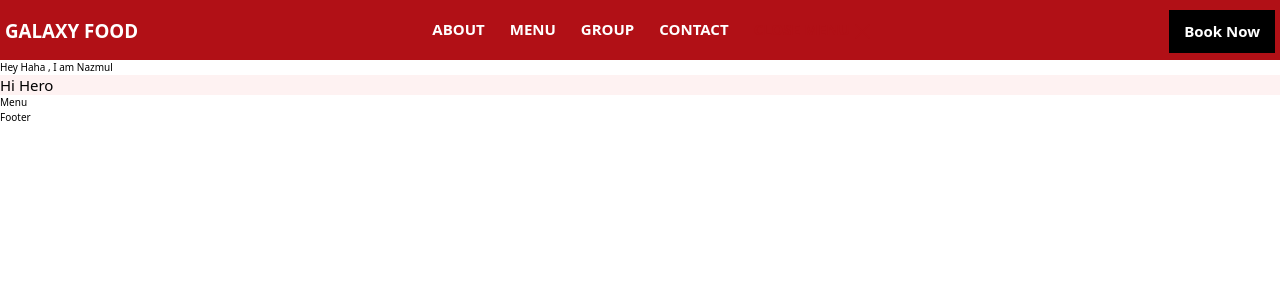
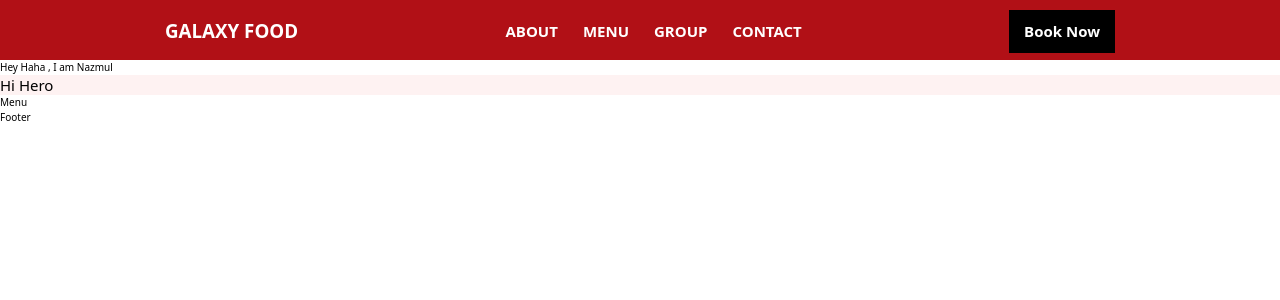
Before and after one commit to nhayaan07/Galaxy_Food, a React (Vite) app: page / in a window 1280 px wide. Shown: the top 300 px of the page. Built offline with nearby package versions, Linux system fonts and the light colour scheme.

Commit message:
Updated and fixed Bug of Nav bar Succesfully

```diff
--- a/Components/Nvabar/Navbar.css
+++ b/Components/Nvabar/Navbar.css
@@ -1,19 +1,17 @@
 @media (max-width: 576px) {
 .mobile-menu {
-position: absolute;
+    position: absolute;
     background: white;
     top: 60px;
     left: -100vw;
     width: 80%;
     flex-direction: column;
     color: black!important;
-    align-items: start;
     height: calc(100% - 60px);
     padding-top: 5rem;
     padding-left: 1rem;
     visibility: hidden;
     transition: all 0.5s ease-in-out;
-    flex-wrap: wrap;
 }
 .mobile-menu.active {
     visibility: visible;
--- a/Components/Nvabar/Navbar.jsx
+++ b/Components/Nvabar/Navbar.jsx
@@ -20,12 +20,13 @@ mobileRef.current.classList.toggle('active');
   return (
 
 <>
+    <header className="bg-[--primary-color] fixed top-0 left-0 right-0 h-[6rem]" >
+<nav className=" p-2   py-4 flex justify-between items-center md:w-3/4 mx-auto
+">
 
-<nav className="bg-[--primary-color] p-2 h-[6rem] overflow-hidden py-4">
- <div className="nav-container flex justify-between items-center overflow-hidden box-border">
 
  {/* Mobile icon Start  */}
-<div className="md:hidden" ref={inputRef} onClick={showMenu}>
+<div className="sm:hidden" ref={inputRef} onClick={showMenu}>
 <svg xmlns="http://www.w3.org/2000/svg" fill="none" viewBox="0 0 24 24" strokeWidth={1.5} stroke="currentColor" className=" w-12 hover:opacity-70 text-white">
   <path strokeLinecap="round" strokeLinejoin="round" d="M3.75 6.75h16.5M3.75 12h16.5m-16.5 5.25h16.5"/>
 </svg>
@@ -48,7 +49,7 @@ mobileRef.current.classList.toggle('active');
     <li className="hover:bg-zinc-900">Group</li>
     <li className="hover:bg-zinc-900">Contact</li>
     <li className="hover:bg-zinc-900 text-[--primary-color]
-    flex justify-between
+    flex justify-between sm:hidden
     " onClick={closeMenu}>Close Menu
     <svg xmlns="http://www.w3.org/2000/svg" fill="none" viewBox="0 0 24 24" stroke-width="1.5" stroke="currentColor" class="w-10">
   <path stroke-linecap="round" stroke-linejoin="round" d="M6 18L18 6M6 6l12 12" />
@@ -63,9 +64,15 @@ mobileRef.current.classList.toggle('active');
     <button className="btn-default">Book Now</button>
 </div>
 
- </div>
 
-</nav>
+</nav></header>
+<div className="mt-[6rem]"></div>
+{/* this is for perfect position of navbar  */}
+
+
+
+
+
 
 </>
   )
--- a/src/index.css
+++ b/src/index.css
@@ -10,10 +10,10 @@
     box-sizing: border-box;
     margin: 0;
     padding: 0;
-    overflow-x: hidden;
     list-style: none;
     text-decoration: none;
 }
+
 html {
     font-size: 62.5%;
     scroll-behavior: smooth;
```
